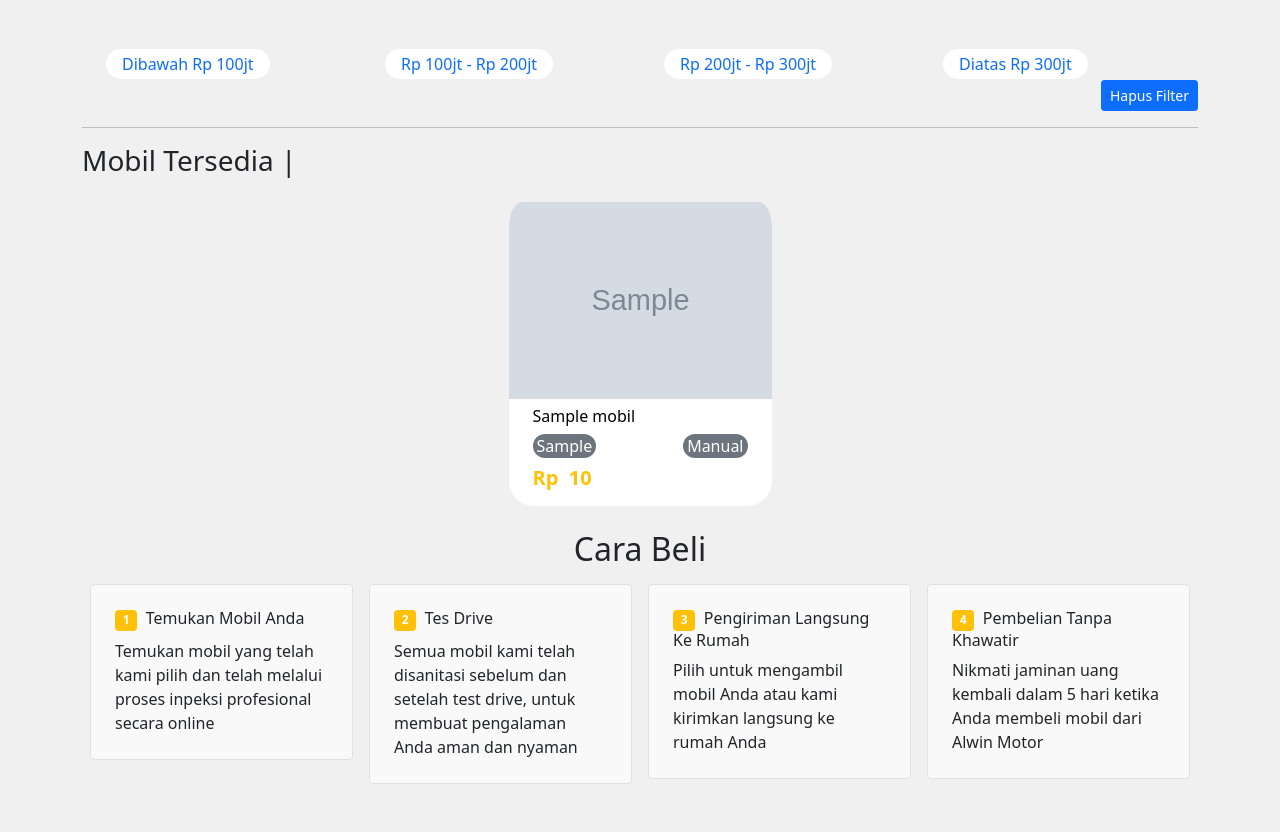
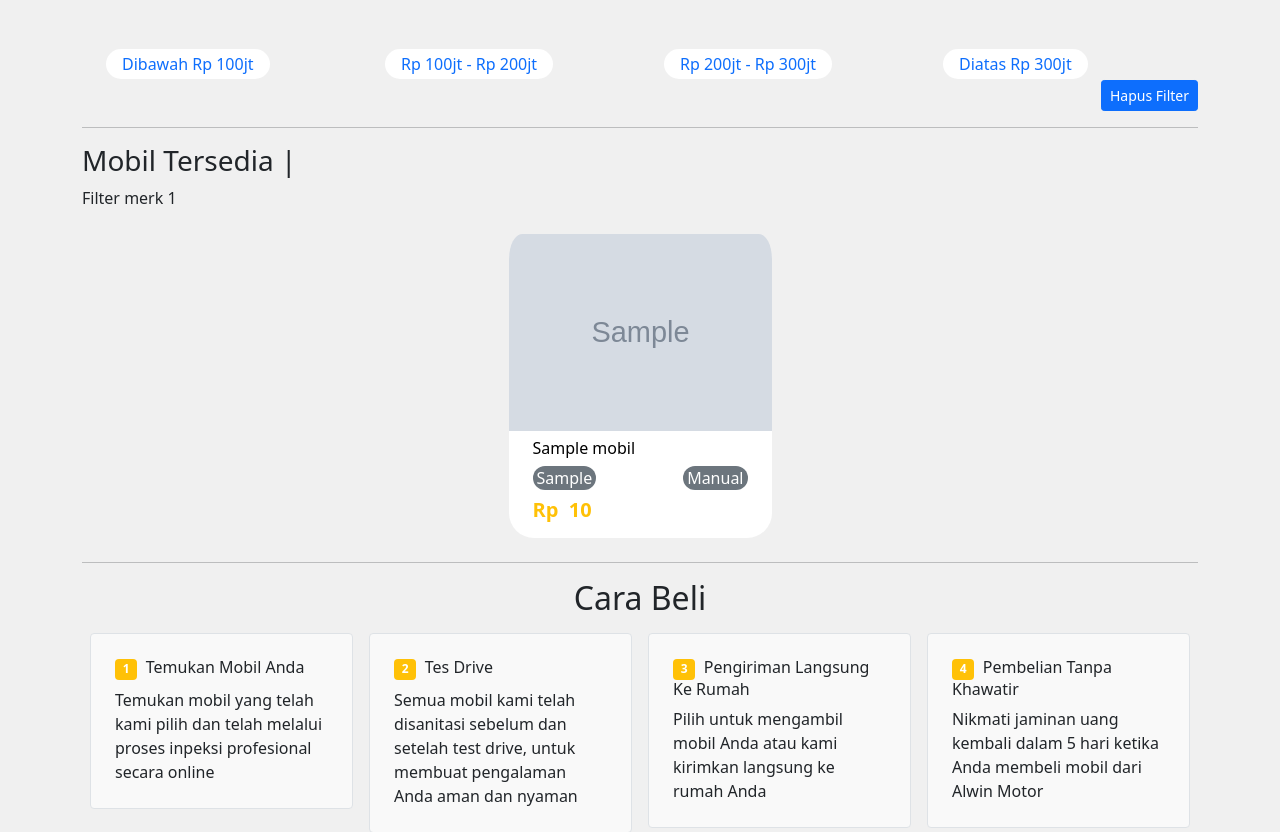
Before and after one commit to strbagus/jualmobil, a PHP site: page /etalase.php?merk=1 in a window 1280 px wide. Shown: the part 80-912 px from the top of the page. Run offline with PHP 8.4, Linux system fonts and the light colour scheme; data comes from the database, SQL or seed files in the repository; tables that the repository leaves empty hold one stand-in row (values such as "Sample post"); grey boxes marked "Sample" are stand-in pictures.

Commit message:
add type filter

```diff
--- a/etalase.php
+++ b/etalase.php
@@ -2,10 +2,16 @@
 include "./component/header.php";
 $pages = "etalase";
 include "./component/navbar.php";
+$msg = "";
 
-if(isset($_GET['merk'])){
+if(isset($_GET['type'])){
+    $ftype = $_GET['type'];
+    $filter = "WHERE mobil_type='$ftype'";
+    $msg = "Filter type $ftype";
+}else if(isset($_GET['merk'])){
     $fmerk = $_GET['merk'];
     $filter = "WHERE mobil_merk='$fmerk'";
+    $msg = "Filter merk $fmerk";
 }else if(isset($_GET['harga'])){
     if($_GET['harga'] == 0){
         $filter = "WHERE mobil_harga < 100000000";
@@ -16,6 +22,7 @@ if(isset($_GET['merk'])){
     }else if($_GET['harga'] == 3){
         $filter = "WHERE mobil_harga > 300000000";
     }
+    $msg = "Filter harga";
 }else{
     $filter = "";
 }
@@ -26,12 +33,11 @@ $sqlmobil = "SELECT * FROM
                 $filter
                 ORDER BY mobil_id ASC";
 $rmobil = $conn->query($sqlmobil);
-
 ?>
 <div class="container mt-5">
     <?php
     include "./component/filterharga.php";
-    if(isset($_GET['merk']) || isset($_GET['harga']) ){
+    if(isset($_GET['merk']) || isset($_GET['harga']) || isset($_GET['type']) ){
     ?>
         <div class="d-flex justify-content-end">
             <a href="etalase.php" class="btn btn-sm btn-primary">Hapus Filter</a>
@@ -41,8 +47,14 @@ $rmobil = $conn->query($sqlmobil);
     ?>
     <hr>
     <h3>Mobil Tersedia |</h3>
+    <span><?= $msg ?></span>
     <div class="d-flex justify-content-center flex-wrap mt-3">
         <?php
+        if($rmobil->num_rows<1){
+            ?>
+                <h6>Tidak Ada Yang Sesuai</h6>
+            <?php
+        }
         while($dmobil = $rmobil->fetch_array()){
             ?>
             <a class="col-md-3 p-2 text-decoration-none" href="mobil.php?id=<?= $dmobil['mobil_id'] ?>">
@@ -75,8 +87,8 @@ $rmobil = $conn->query($sqlmobil);
         }
         ?>
     </div>
+    <hr>
 </div>
-
 <?php
 include "./component/carabeli.php";
 ?>
```
Also changed, not shown: index.php (+14 -10 lines).
